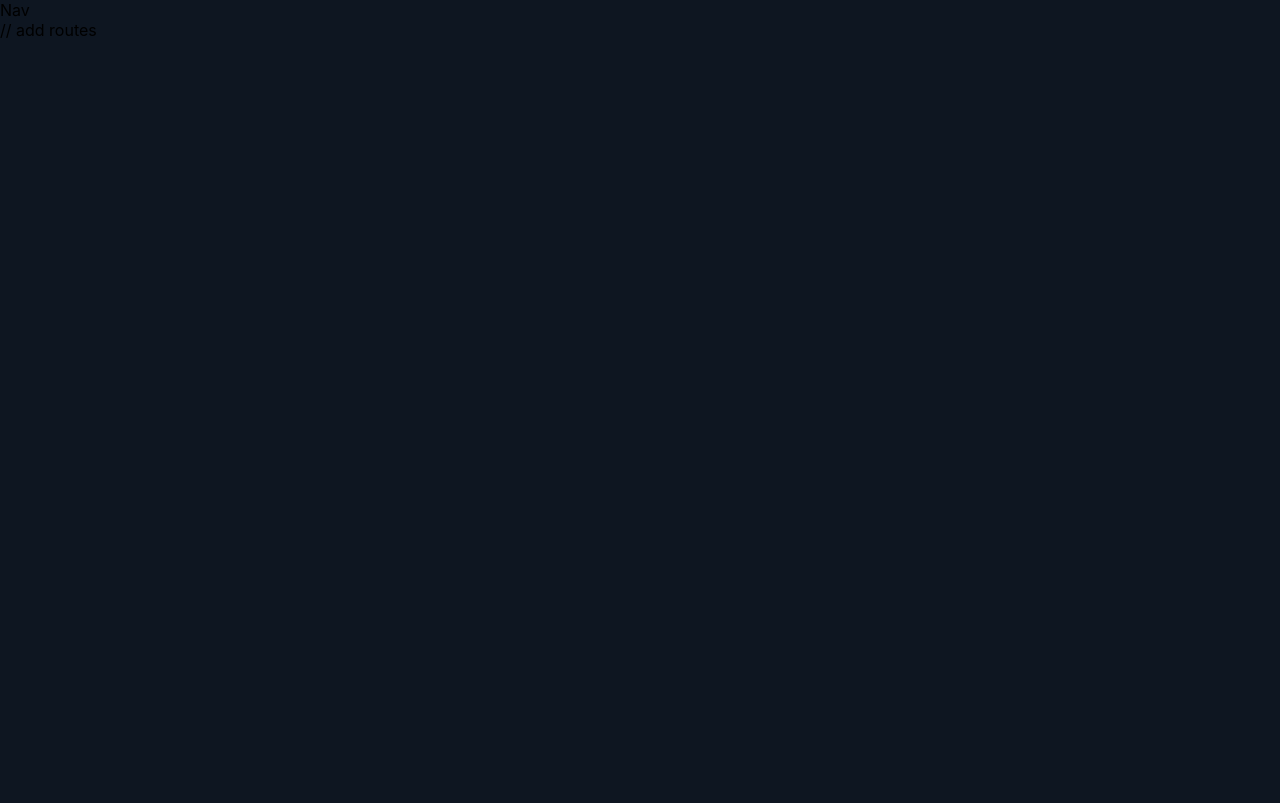
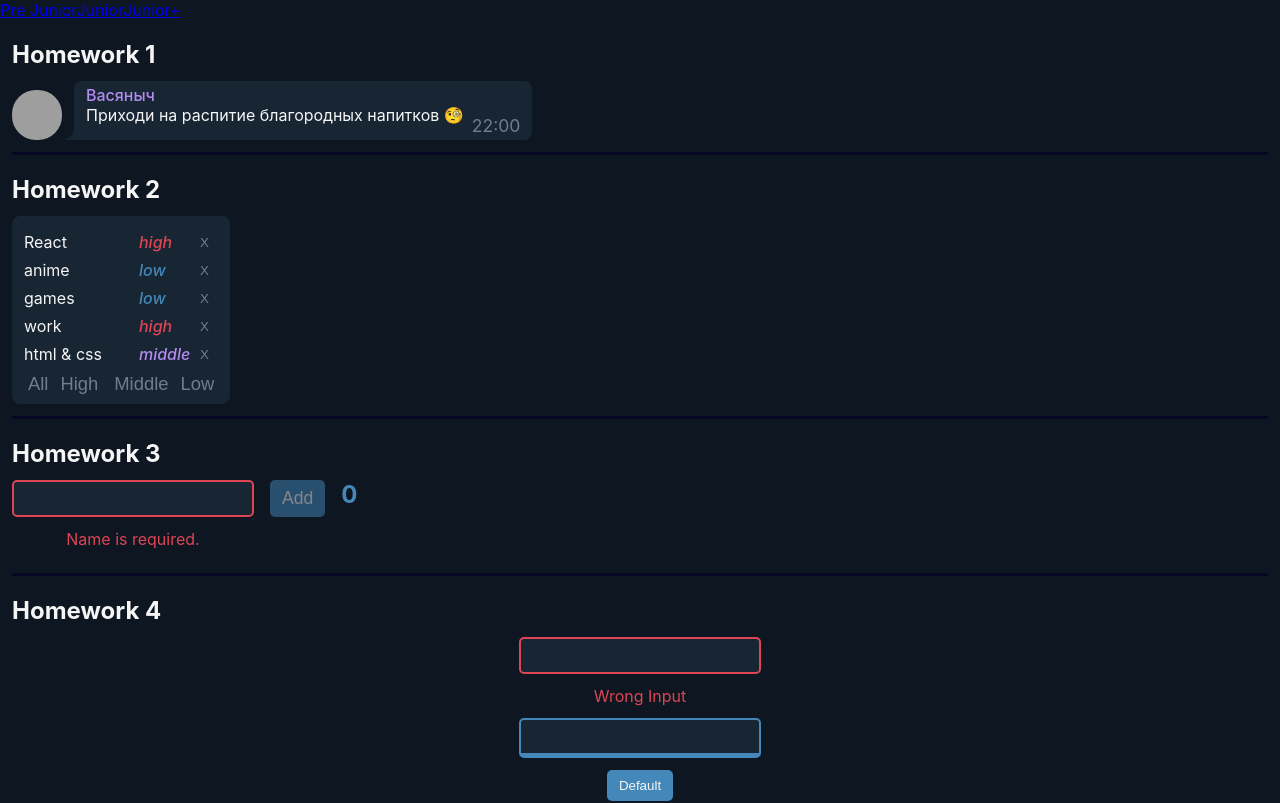
Before and after one commit to mykolao/react-homeworks, a React (Create React App) app: page /#/pre-junior in a window 1280 px wide. Shown: the top 803 px of the page. Built offline with nearby package versions, Linux system fonts and the light colour scheme; grey boxes are pictures that could not be loaded.

Commit message:
routes established

```diff
--- a/src/homework-5/HW5.tsx
+++ b/src/homework-5/HW5.tsx
@@ -1,17 +1,14 @@
+import { HashRouter } from "react-router-dom";
 import Header from "./Header";
 import Routes from "./Routes";
 
 function HW5() {
   return (
     <div>
-      {/*в gh-pages лучше работает HashRouter*/}
-      {/*<HashRouter>*/}
-
-      <Header />
-
-      <Routes />
-
-      {/*</HashRouter>*/}
+      <HashRouter>
+        <Header />
+        <Routes />
+      </HashRouter>
     </div>
   );
 }
--- a/src/homework-5/Header.tsx
+++ b/src/homework-5/Header.tsx
@@ -1,5 +1,20 @@
+import { NavLink } from "react-router-dom";
+import { PATH } from "./Routes";
+
 function Header() {
-  return <div>Nav</div>;
+  return (
+    <nav className="nav">
+      <NavLink className="nav-link" to={PATH.PRE_JUNIOR}>
+        Pre Junior
+      </NavLink>
+      <NavLink className="nav-link" to={PATH.JUNIOR}>
+        Junior
+      </NavLink>
+      <NavLink className="nav-link" to={PATH.JUNIOR_PLUS}>
+        Junior+{" "}
+      </NavLink>
+    </nav>
+  );
 }
 
 export default Header;
--- a/src/homework-5/Routes.tsx
+++ b/src/homework-5/Routes.tsx
@@ -1,29 +1,37 @@
+import { Redirect, Route, Switch } from "react-router-dom";
+import Error404 from "./pages/Error404";
+import Junior from "./pages/Junior";
+import JuniorPlus from "./pages/JuniorPlus";
+import PreJunior from "./pages/PreJunior";
 
 export const PATH = {
-    PRE_JUNIOR: '/pre-junior',
+  PRE_JUNIOR: "/pre-junior",
   JUNIOR: "/junior",
-    JUNIOR_PLUS: "/junior_plus"
-}
+  JUNIOR_PLUS: "/junior_plus",
+};
 
 function Routes() {
   return (
     <div>
-            {/*Switch выбирает первый подходящий роут*/}
-            {/*<Switch>*/}
-
-            {/*в начале мы попадаем на страницу '/' и переходим сразу на страницу PRE_JUNIOR*/}
-            {/*exact нужен чтоб указать полное совподение (что после '/' ничего не будет)*/}
-            {/*<Route path={'/'} exact render={() => <Redirect to={PATH.PRE_JUNIOR}/>}/>*/}
-
-            {/*<Route path={PATH.PRE_JUNIOR} render={() => <PreJunior/>}/>*/}
-                // add routes
-
-            {/*у этого роута нет пути, он отрисуется если пользователь захочет попасть на несуществующую страницу*/}
-            {/*<Route render={() => <Error404/>}/>*/}
-
-            {/*</Switch>*/}
+      <Switch>
+        <Route
+          path={"/"}
+          exact
+          render={() => <Redirect to={PATH.PRE_JUNIOR} />}
+        />
+        <Route
+          path={PATH.PRE_JUNIOR}
+          render={() => <PreJunior />}
+        />
+        <Route path={PATH.JUNIOR} render={() => <Junior />} />
+        <Route
+          path={PATH.JUNIOR_PLUS}
+          render={() => <JuniorPlus />}
+        />
+        <Route render={() => <Error404 />} />
+      </Switch>
     </div>
-    )
+  );
 }
 
-export default Routes
+export default Routes;
--- a/src/homework-5/pages/Junior.tsx
+++ b/src/homework-5/pages/Junior.tsx
@@ -1,5 +1,5 @@
 const Junior = () => {
-  return <div className="junior"></div>;
+  return <div className="junior">Junior Page</div>;
 };
 
 export default Junior;
--- a/src/homework-5/pages/JuniorPlus.tsx
+++ b/src/homework-5/pages/JuniorPlus.tsx
@@ -1,5 +1,5 @@
 const JuniorPlus = () => {
-  return <div className="junior-plus"></div>;
+  return <div className="junior-plus">Junior+ Page</div>;
 };
 
 export default JuniorPlus;
```
Lines whose indentation alone changed are shown as unchanged.
